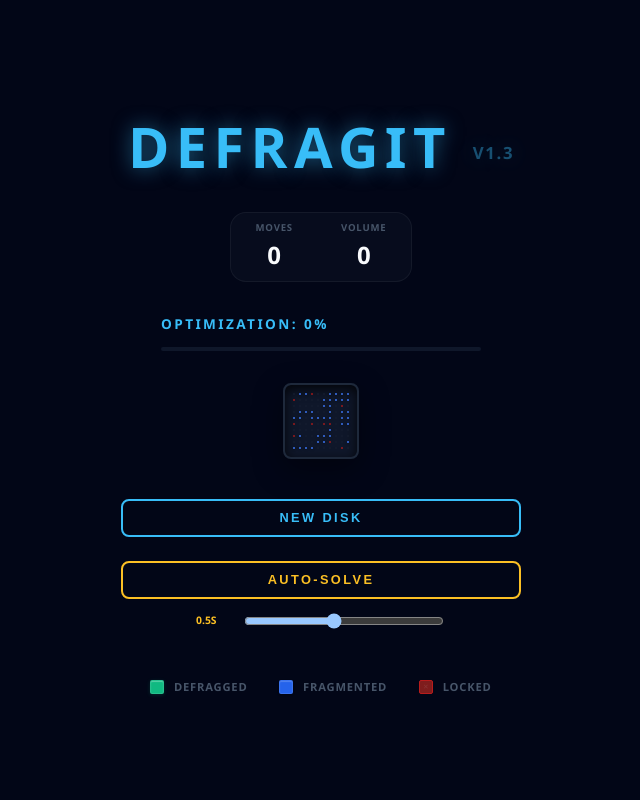
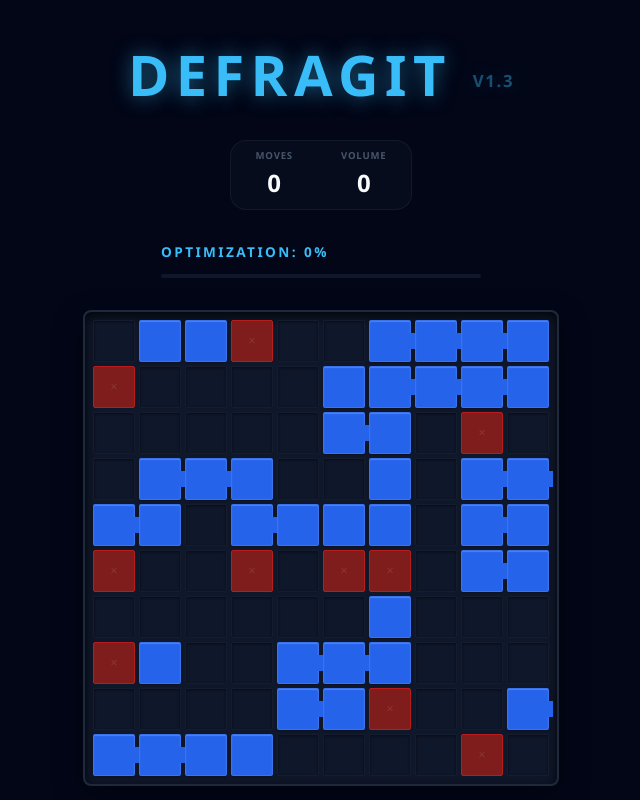
Before and after one commit to yokeholy/Defrag-It, a React (Vite) app: page / in a window 1280 px wide. Shown: the top 800 px of the page, without its empty margins (319-959 px from the left). Built offline with nearby package versions, Linux system fonts and the light colour scheme.

Commit message:
Final Final version: Perfect scaling, restored visuals, and stable JSX

```diff
--- a/src/App.css
+++ b/src/App.css
@@ -1,16 +1,3 @@
-:root {
-  /* Dynamic scaling base values */
-  --grid-gap: var(--actual-grid-gap, 4px);
-  --grid-padding: var(--actual-grid-padding, 8px);
-
-  /* Formula to calculate the optimal sector size to fit screen width */
-  --available-width: calc(100vw - (var(--grid-padding) * 2) - 40px);
-  --calculated-size: calc((var(--available-width) - (var(--grid-gap) * (var(--cols) - 1))) / var(--cols));
-
-  /* Final size used for both sectors and highlights */
-  --size: min(var(--max-sector-size, 42px), var(--calculated-size));
-}
-
 #root {
   width: 100%;
   margin: 0;
@@ -135,6 +122,15 @@ header h1 small {
 }
 
 .disk-grid {
+  /* THE FIX: Moved calculation logic here so it can read the inline --cols and --max-sector-size */
+  --gap: var(--actual-grid-gap, 4px);
+  --padding: var(--actual-grid-padding, 8px);
+  --available-width: calc(100vw - (var(--padding) * 2) - 40px);
+  --calculated-size: calc((var(--available-width) - (var(--gap) * (var(--cols) - 1))) / var(--cols));
+
+  /* The size used by every sector and highlight in this grid */
+  --size: min(var(--max-sector-size, 42px), var(--calculated-size));
+
   display: grid;
   background-color: #0f172a;
   border-radius: 8px;
@@ -146,8 +142,8 @@ header h1 small {
     inset 0 4px 12px rgba(0, 0, 0, 0.8),
     0 10px 30px rgba(0, 0, 0, 0.4);
   border: 2px solid #1e293b;
-  padding: var(--grid-padding);
-  gap: var(--grid-gap);
+  padding: var(--padding);
+  gap: var(--gap);
 }
 
 .locked-grid {
@@ -192,8 +188,8 @@ header h1 small {
   content: '';
   position: absolute;
   top: 50%;
-  right: calc(-1 * var(--grid-gap) - 1px);
-  width: calc(var(--grid-gap) + 2px);
+  right: calc(-1 * var(--gap) - 1px);
+  width: calc(var(--gap) + 2px);
   height: 40%;
   background-color: inherit;
   transform: translateY(-50%);
--- a/src/App.tsx
+++ b/src/App.tsx
@@ -151,8 +151,8 @@ const DiskGrid = memo(({
         gridTemplateColumns: `repeat(${config.cols}, 1fr)`,
         '--cols': config.cols,
         '--max-sector-size': `${config.sectorSize}px`,
-        '--grid-gap': `${config.gap}px`,
-        '--grid-padding': `${GRID_PADDING}px`
+        '--actual-grid-gap': `${config.gap}px`,
+        '--actual-grid-padding': `${GRID_PADDING}px`
       } as React.CSSProperties}
     >
       {sectors.map((sector, index) => (
@@ -175,9 +175,8 @@ const DiskGrid = memo(({
             className={`sector-highlight ${isLandingValid ? 'valid' : 'invalid'}`}
             style={{
               position: 'absolute',
-              // Use the calculated --size from CSS
-              top: `calc(var(--grid-padding) + ${row} * (var(--size) + var(--grid-gap)))`,
-              left: `calc(var(--grid-padding) + ${col} * (var(--size) + var(--grid-gap)))`,
+              top: `calc(var(--padding) + ${row} * (var(--size) + var(--gap)))`,
+              left: `calc(var(--padding) + ${col} * (var(--size) + var(--gap)))`,
               pointerEvents: 'none',
               zIndex: 10
             }}
@@ -208,9 +207,7 @@ function App() {
 
   const sensors = useSensors(
     useSensor(PointerSensor, { activationConstraint: { distance: 5 } }),
-    useSensor(TouchSensor, {
-      activationConstraint: { delay: 200, tolerance: 5 }
-    }),
+    useSensor(TouchSensor, { activationConstraint: { delay: 200, tolerance: 5 } }),
     useSensor(KeyboardSensor, { coordinateGetter: sortableKeyboardCoordinates })
   );
 
@@ -479,8 +476,8 @@ function App() {
 
       <DragOverlay dropAnimation={null}>
         {activeId && !isWon && activeFileData ? (
-          <div style={{ marginLeft: `calc(-1 * ${dragOffset} * (var(--size) + var(--grid-gap)))`, pointerEvents: 'none' }}>
-            <div className="file-dragging-overlay" style={{ display: 'flex', flexWrap: 'wrap', gap: `var(--grid-gap)`, width: `calc(${activeFileData.size} * (var(--size) + var(--grid-gap)))` }}>
+          <div style={{ marginLeft: `calc(-1 * ${dragOffset} * (var(--size) + var(--gap)))`, pointerEvents: 'none' }}>
+            <div className="file-dragging-overlay" style={{ display: 'flex', flexWrap: 'wrap', gap: `var(--gap)`, width: `calc(${activeFileData.size} * (var(--size) + var(--gap)))` }}>
               {Array(activeFileData.size).fill(0).map((_, i) => (<div key={i} className={`sector sector-used ${i === 0 ? 'file-start' : ''} ${i === activeFileData.size - 1 ? 'file-end' : ''}`} style={{ opacity: 0.8, width: `var(--size)`, height: `var(--size)` }} />))}
             </div>
           </div>
```
